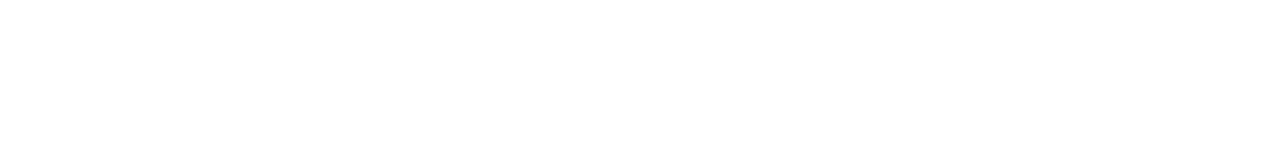
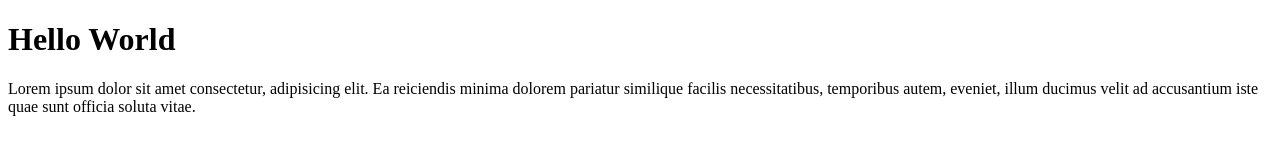
Before and after one commit to Mifta24/belajar-git-test, a plain HTML site: page index.html in a window 1280 px wide. Drawn offline with Linux system fonts and the light colour scheme.

Commit message:
Menambahkan paragraf

```diff
--- a/index.html
+++ b/index.html
@@ -7,6 +7,7 @@
     <title>Document</title>
 </head>
 <body>
-
+    <h1>Hello World</h1>
+    <p>Lorem ipsum dolor sit amet consectetur, adipisicing elit. Ea reiciendis minima dolorem pariatur similique facilis necessitatibus, temporibus autem, eveniet, illum ducimus velit ad accusantium iste quae sunt officia soluta vitae.</p>
 </body>
 </html>
```
